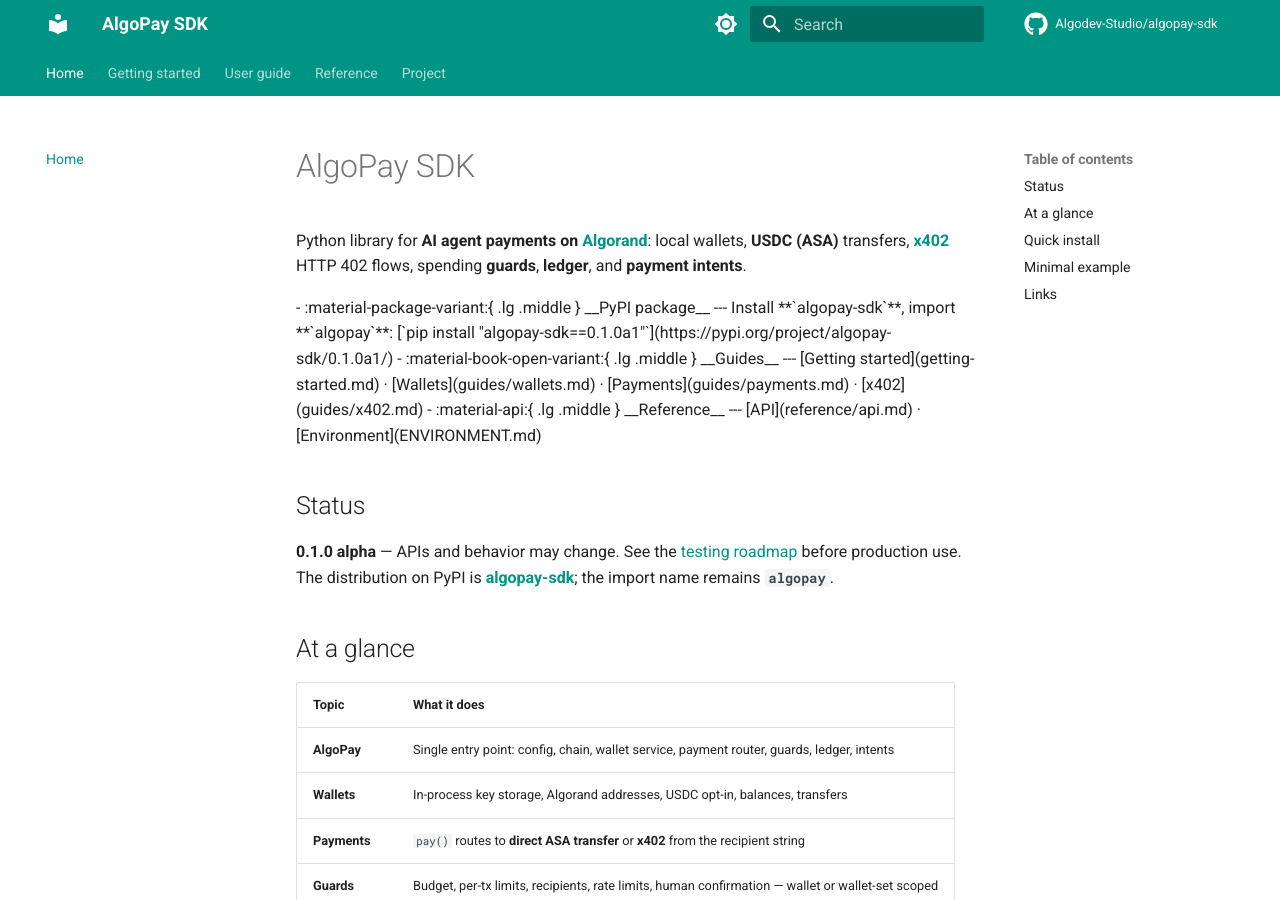
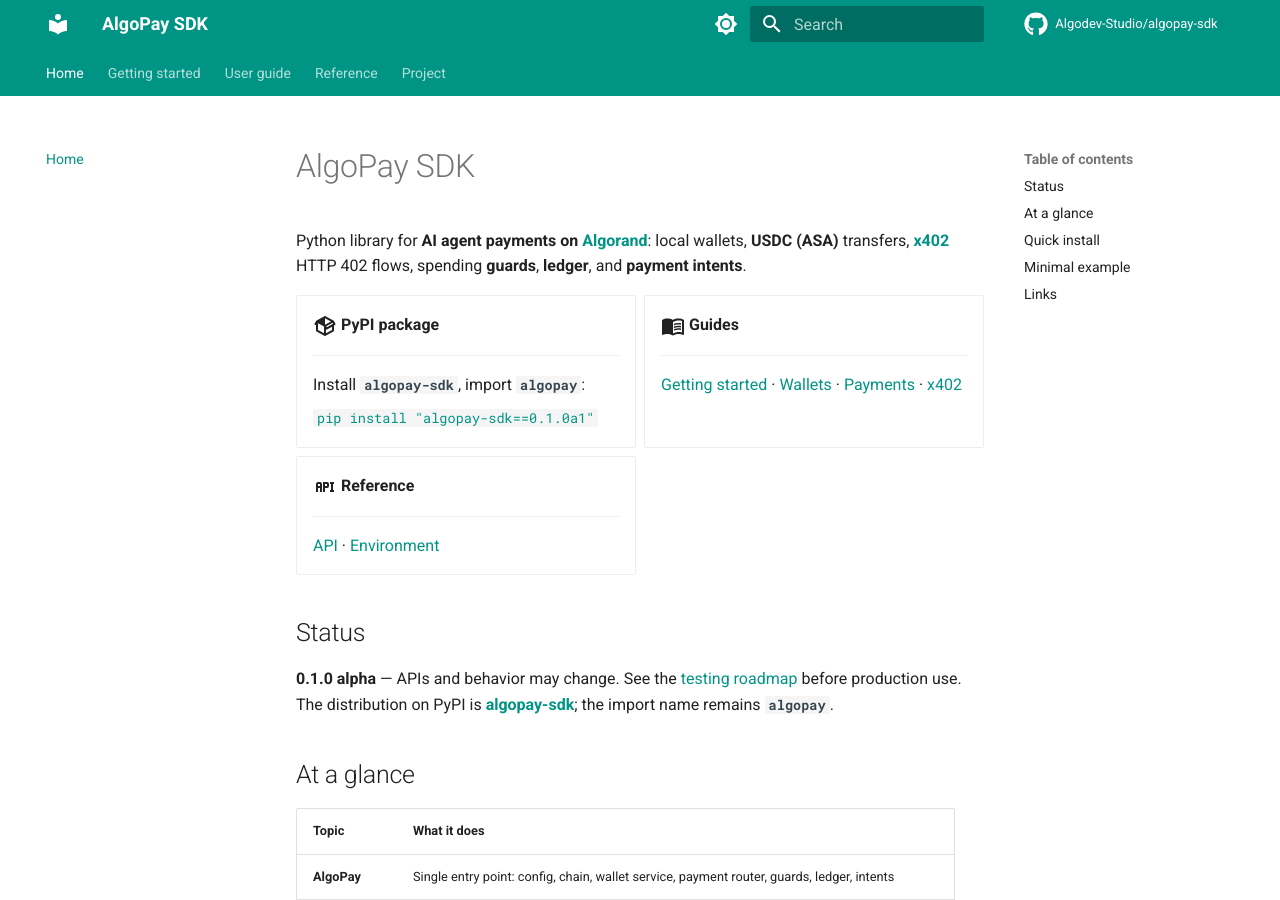
Before and after one commit to Algodev-Studio/algopay-sdk, an MkDocs documentation site: the page built from docs/index.md, in a window 1280 px wide and 900 px high. Built offline with MkDocs 1.6.1 and Material for MkDocs 9.7.7, drawn with Linux system fonts in a browser that asks for light colours; comment, search, counter and statistics services are not loaded.

Commit message:
Update MkDocs configuration and index page for improved Markdown rendering
- Added 'md_in_html' extension to mkdocs.yml to enable proper parsing of HTML blocks within Markdown.
- Modified index.md to specify Markdown parsing for the grid cards, ensuring correct display of content.

```diff
--- a/docs/index.md
+++ b/docs/index.md
@@ -2,7 +2,7 @@
 
 Python library for **AI agent payments on [Algorand](https://www.algorand.com/)**: local wallets, **USDC (ASA)** transfers, **[x402](https://github.com/coinbase/x402)** HTTP 402 flows, spending **guards**, **ledger**, and **payment intents**.
 
-<div class="grid cards" markdown>
+<div class="grid cards" markdown="1">
 
 -   :material-package-variant:{ .lg .middle } __PyPI package__
 
--- a/mkdocs.yml
+++ b/mkdocs.yml
@@ -65,6 +65,9 @@
             separate_signature: true
 
 markdown_extensions:
+  # Required so Material "grid cards" and other HTML blocks parse inner Markdown
+  # (icons :material-*:, lists, links). Without this, raw syntax shows on the page.
+  - md_in_html
   - attr_list
   - admonition
   - pymdownx.details
```
